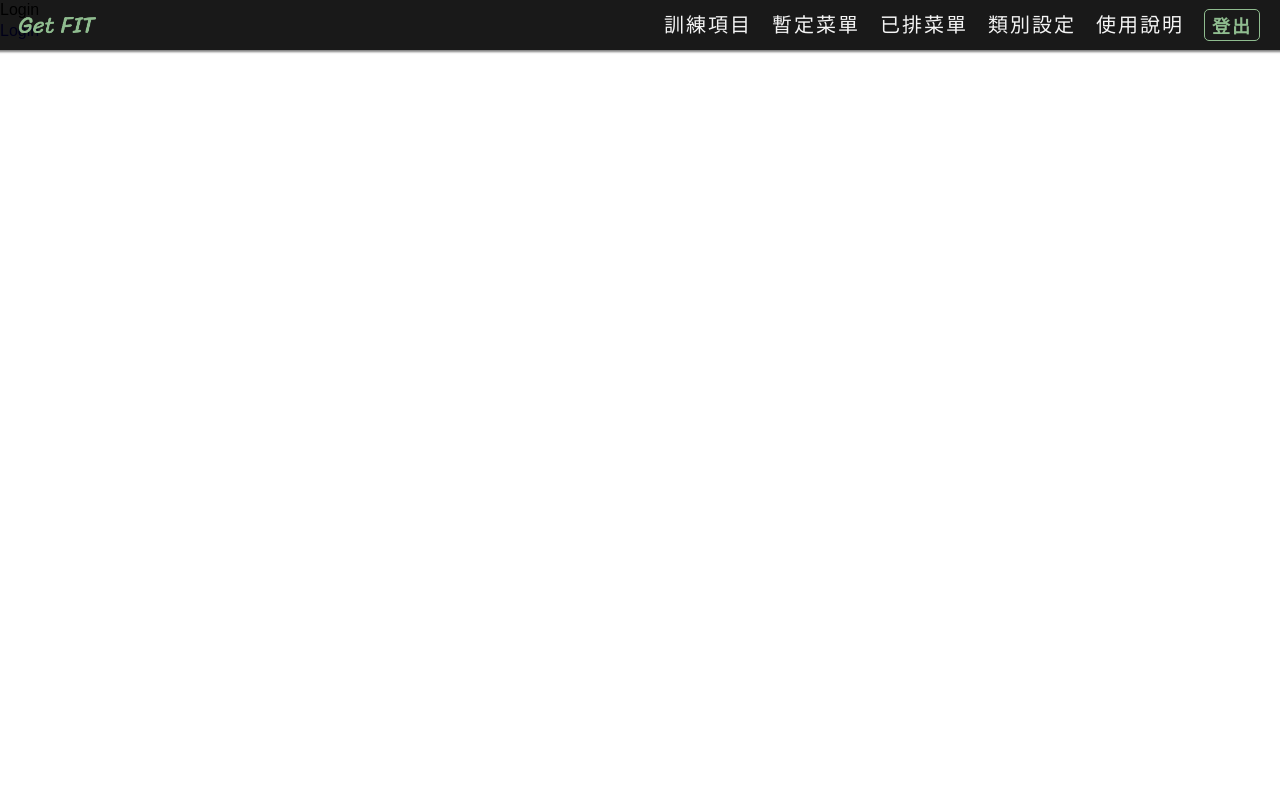
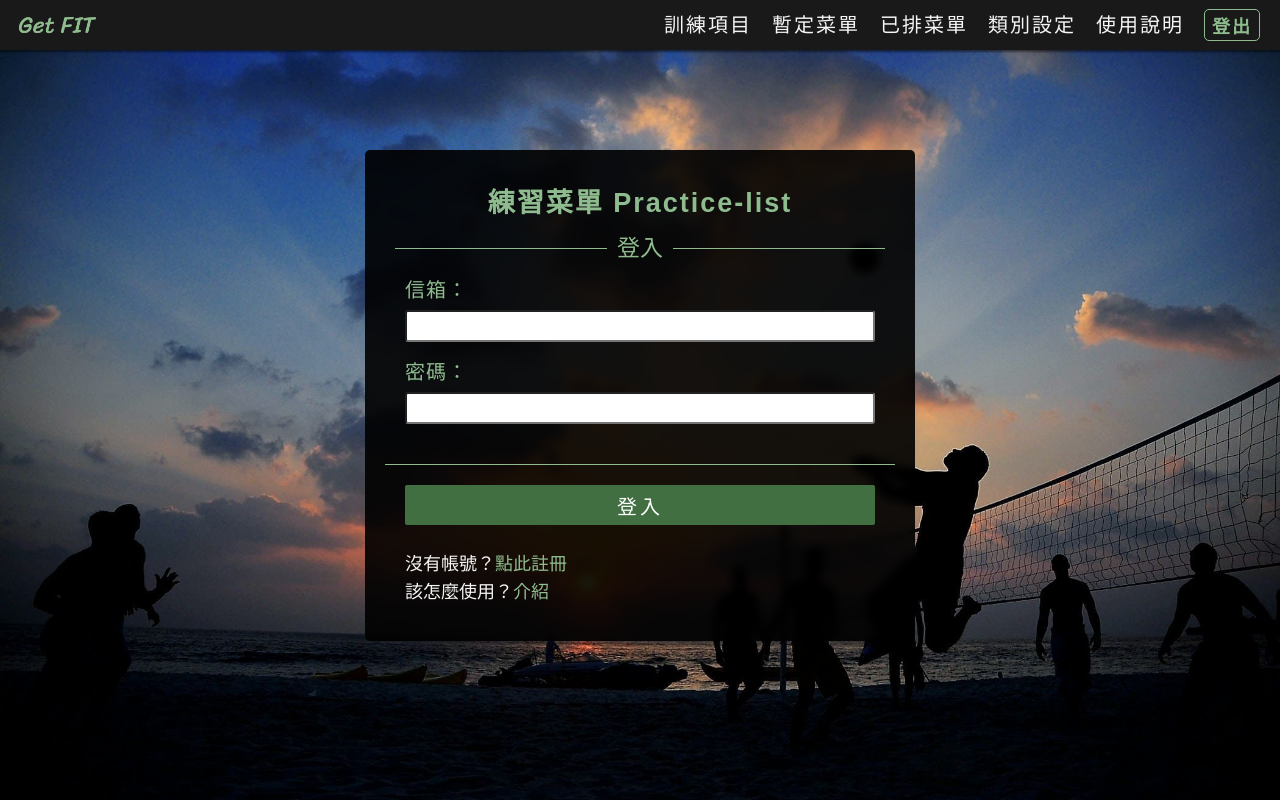
Before and after one commit to wanglala5131/practice-list-react, a React (Create React App) app: page /login in a window 1280 px wide. Built offline with nearby package versions, Linux system fonts and the light colour scheme.

Commit message:
feat: login and register page

```diff
--- a/src/App.tsx
+++ b/src/App.tsx
@@ -5,7 +5,7 @@ import { theme } from 'components/variables';
 
 // router
 import Header from 'components/header/Header';
-import Login from 'components/login/Login';
+import Login from 'components/user/UserCard';
 
 function Home() {
   return (
@@ -28,10 +28,13 @@ function App() {
       <ThemeProvider theme={theme}>
         <GlobalStyle />
         <Header />
-        <Routes>
-          <Route path="/" element={<Home />} />
-          <Route path="login" element={<Login />} />
-        </Routes>
+        <div className="main-content">
+          <Routes>
+            <Route path="/" element={<Home />} />
+            <Route path="/login" element={<Login isLogin={true} />} />
+            <Route path="/register" element={<Login isLogin={false} />} />
+          </Routes>
+        </div>
       </ThemeProvider>
     </div>
   );
--- /dev/null
+++ b/src/components/BackgroundImage.tsx
@@ -0,0 +1,18 @@
+import styled from 'styled-components';
+import background from 'assets/image/background.jpeg';
+
+const Image = styled.div`
+  z-index: -100;
+  position: fixed;
+  height: 100%;
+  width: 100%;
+  background-image: url(${background});
+  background-size: cover;
+  background-position: right;
+  background-attachment: fixed;
+  background-repeat: no-repeat;
+`;
+
+export default function BackgroundImage() {
+  return <Image />;
+}
--- a/src/components/globalStyle.js
+++ b/src/components/globalStyle.js
@@ -1,4 +1,5 @@
 import { createGlobalStyle } from 'styled-components';
+import { pad } from 'components/variables';
 
 export const ResetStyle = createGlobalStyle`
 html, body, div, span, applet, object, iframe, h1, h2, h3, h4, h5, h6, p, blockquote, pre, a, abbr, acronym, address, big, cite, code, del, dfn, em, img, ins, kbd, q, s, samp, small, strike, strong, sub, sup, tt, var, b, u, i, center, dl, dt, dd, ol, ul, li, fieldset, form, label, legend, table, caption, tbody, tfoot, thead, tr, th, td, article, aside, canvas, details, embed, figure, figcaption, footer, header, hgroup, menu, nav, output, ruby, section, summary, time, mark, audio, video {
@@ -76,12 +77,17 @@ button {
 export const GlobalStyle = createGlobalStyle`
 body {
   font-family: 'Noto Sans TC', sans-serif;
-  background-color: ${props => props.theme.bgColor};
-  color:  ${props => props.theme.fontColour};
-  line-height: 1.3;
 }
 
 html, body {
   scroll-behavior: smooth;
 }
+
+.main-content {
+  margin-top: 60px;
+
+  @media ${pad} {
+    margin-top: 50px;
+  }
+}
 `;
--- a/src/components/login/Login.tsx
+++ /dev/null
@@ -1,10 +0,0 @@
-import { Link } from 'react-router-dom';
-
-export default function Login() {
-  return (
-    <>
-      <h1>Login</h1>
-      <Link to="/">Login</Link>
-    </>
-  );
-}
--- /dev/null
+++ b/src/components/user/UserCard.tsx
@@ -0,0 +1,180 @@
+import { Link } from 'react-router-dom';
+import styled from 'styled-components';
+import { pad } from 'components/variables';
+import { string } from 'yup';
+
+import BackgroundImage from 'components/BackgroundImage';
+import UserForm from 'components/user/UserForm';
+
+const FormCard = styled.div`
+  display: flex;
+  align-items: center;
+  justify-content: center;
+  padding: 50px 10px 0;
+
+  @media ${pad} {
+    padding-top: 100px;
+  }
+`;
+
+const FormContainer = styled.div`
+  padding: 40px 20px;
+  width: 550px;
+  min-width: 320px;
+  background-color: ${props => props.theme.opBlack};
+  border-radius: 5px;
+  color: ${props => props.theme.logoGreen};
+  backdrop-filter: blur(4px);
+
+  h1 {
+    padding-bottom: 20px;
+    font-size: 22px;
+    font-weight: 700;
+    letter-spacing: 2px;
+    text-align: center;
+
+    @media ${pad} {
+      font-size: 27px;
+    }
+  }
+
+  h3 {
+    display: flex;
+    align-items: center;
+    font-size: 20px;
+    font-weight: 500;
+
+    @media ${pad} {
+      font-size: 23px;
+    }
+
+    &::before,
+    &::after {
+      content: '';
+      flex-grow: 1;
+      display: inline-block;
+      height: 1px;
+      margin: 0 10px;
+      background-color: ${props => props.theme.logoGreen};
+      vertical-align: middle;
+    }
+  }
+`;
+
+const FormText = styled.p`
+  padding-left: 20px;
+  color: ${props => props.theme.lightGray};
+  font-size: 16px;
+
+  @media ${pad} {
+    font-size: 18px;
+  }
+
+  &:first-child {
+    margin-top: 30px;
+  }
+
+  &:not(:first-child) {
+    margin-top: 10px;
+  }
+
+  a {
+    color: ${props => props.theme.logoGreen};
+
+    &:hover {
+      color: ${props => props.theme.darkGreen};
+      transition: all 0.2s ease-out;
+    }
+  }
+`;
+
+type Props = {
+  isLogin: boolean;
+};
+
+type SubmitData = {
+  email?: string;
+  password?: string;
+  name?: string;
+  confirmPassword?: string;
+};
+
+export default function Login(props: Props) {
+  const { isLogin } = props;
+
+  const loginData = [
+    {
+      key: 'email',
+      label: '信箱',
+      initialValue: '',
+      validation: string().required('此欄位為必填'),
+      type: 'text',
+    },
+    {
+      key: 'password',
+      label: '密碼',
+      initialValue: '',
+      validation: string().required('此欄位為必填'),
+      type: 'password',
+    },
+  ];
+
+  const registerData = [
+    {
+      key: 'name',
+      label: '姓名',
+      initialValue: '',
+      validation: string().required('此欄位為必填'),
+      type: 'text',
+    },
+    {
+      key: 'email',
+      label: '信箱',
+      initialValue: '',
+      validation: string().required('此欄位為必填'),
+      type: 'text',
+    },
+    {
+      key: 'password',
+      label: '密碼',
+      initialValue: '',
+      validation: string().required('此欄位為必填'),
+      type: 'password',
+    },
+    {
+      key: 'confirmPassword',
+      label: '再次確認密碼',
+      initialValue: '',
+      validation: string().required('此欄位為必填'),
+      type: 'password',
+    },
+  ];
+
+  const renderData = {
+    title: isLogin ? '登入' : '註冊',
+    formData: isLogin ? loginData : registerData,
+    bottomTxt: isLogin ? '沒有帳號？' : '已有帳號？',
+    bottomLinkTxt: isLogin ? '點此註冊' : '回到登入',
+    bottomLink: isLogin ? '/register' : '/login',
+  };
+
+  return (
+    <>
+      <BackgroundImage />
+      <FormCard>
+        <FormContainer>
+          <h1>練習菜單 Practice-list</h1>
+          <h3>{renderData.title}</h3>
+          <UserForm data={renderData.formData} isLogin={isLogin} />
+          <FormText>
+            {renderData.bottomTxt}
+            <Link to={renderData.bottomLink}>{renderData.bottomLinkTxt}</Link>
+          </FormText>
+          <FormText>
+            該怎麼使用？<Link to="/howtouse">介紹</Link>
+          </FormText>
+        </FormContainer>
+      </FormCard>
+    </>
+  );
+}
--- /dev/null
+++ b/src/components/user/UserForm.tsx
@@ -0,0 +1,145 @@
+import styled from 'styled-components';
+import { pad } from 'components/variables';
+import { StringSchema, NumberSchema, object } from 'yup';
+
+import { Formik, Form, Field, ErrorMessage } from 'formik';
+
+const FormContainer = styled.div`
+  padding: 10px 20px 30px 20px;
+  border-bottom: 1px solid ${props => props.theme.logoGreen};
+
+  .input-box {
+    padding: 10px 0;
+  }
+
+  label {
+    display: block;
+    margin-bottom: 10px;
+    font-size: 18px;
+    letter-spacing: 1px;
+
+    @media ${pad} {
+      font-size: 20px;
+    }
+  }
+
+  input {
+    padding: 4px 7px;
+    width: 100%;
+    border-radius: 3px;
+    font-size: 17px;
+  }
+
+  .error-txt {
+    margin-top: 5px;
+    margin-left: 5px;
+    color: ${props => props.theme.red};
+    font-size: 15px;
+  }
+`;
+
+const FormButton = styled.div`
+  padding: 20px;
+
+  button {
+    height: 40px;
+    width: 100%;
+    background-color: ${props => props.theme.darkGreen};
+    border-radius: 2px;
+    color: ${props => props.theme.white};
+    font-size: 18px;
+    font-weight: 500;
+    letter-spacing: 3px;
+    cursor: pointer;
+
+    @media ${pad} {
+      font-size: 20px;
+    }
+
+    &:hover,
+    &.submitting {
+      opacity: 0.7;
+      transition: all 0.2s ease-out;
+    }
+  }
+`;
+
+type Obj = {
+  initialValues: {
+    [key: string]: string | number;
+  };
+  validationSchema: {
+    [key: string]: StringSchema | NumberSchema;
+  };
+};
+
+type Props = {
+  data: {
+    key: string;
+    label: string;
+    initialValue: string;
+    validation: StringSchema | NumberSchema;
+    type: string;
+  }[];
+  isLogin: boolean;
+};
+
+export default function UserForm(props: Props) {
+  const { data, isLogin } = props;
+  let initialObj: Obj = {
+    initialValues: {},
+    validationSchema: {},
+  };
+
+  const dataFormat = data.reduce((obj, item) => {
+    const { initialValues, validationSchema } = obj;
+
+    initialValues[item.key] = item.initialValue;
+    validationSchema[item.key] = item.validation;
+
+    return {
+      initialValues,
+      validationSchema,
+    };
+  }, initialObj);
+
+  return (
+    <Formik
+      initialValues={dataFormat.initialValues}
+      validationSchema={object(dataFormat.validationSchema)}
+      onSubmit={(values, { setSubmitting }) => {
+        setTimeout(() => {
+          console.log(values);
+          setSubmitting(false);
+        }, 500);
+      }}
+      enableReinitialize={true}
+    >
+      {({ values }) => (
+        <Form>
+          <FormContainer>
+            {data.map(item => (
+              <div className="input-box" key={item.key}>
+                <label htmlFor={item.key}>{item.label}：</label>
+                <Field
+                  name={item.key}
+                  id={item.key}
+                  type={item.type}
+                  value={values[item.key] || ''}
+                />
+
+                <ErrorMessage
+                  name={item.key}
+                  render={msg => <p className="error-txt">⚠ {msg}</p>}
+                />
+              </div>
+            ))}
+          </FormContainer>
+          <FormButton>
+            <button type="submit">{isLogin ? '登入' : '註冊'}</button>
+          </FormButton>
+        </Form>
+      )}
+    </Formik>
+  );
+}
--- a/src/components/variables.js
+++ b/src/components/variables.js
@@ -12,7 +12,7 @@ export const theme = {
   black: '#1c1c1c',
   opBlack: 'rgba(0, 0, 0, 0.9)',
   opLightBlack: 'rgba(0, 0, 0, 0.3)',
-  opWhite: 'rgba(255, 255, 255, 0.9)',
+  opWhite: 'rgba(255, 255, 255, 0.8)',
   yellow: '#fffdd0',
   darkYellow: '#fef263',
   starYellow: '#fef263',
```
Also changed, not shown: src/assets/image/background.jpeg (renamed from src/assets/image/backgroung.jpeg).
